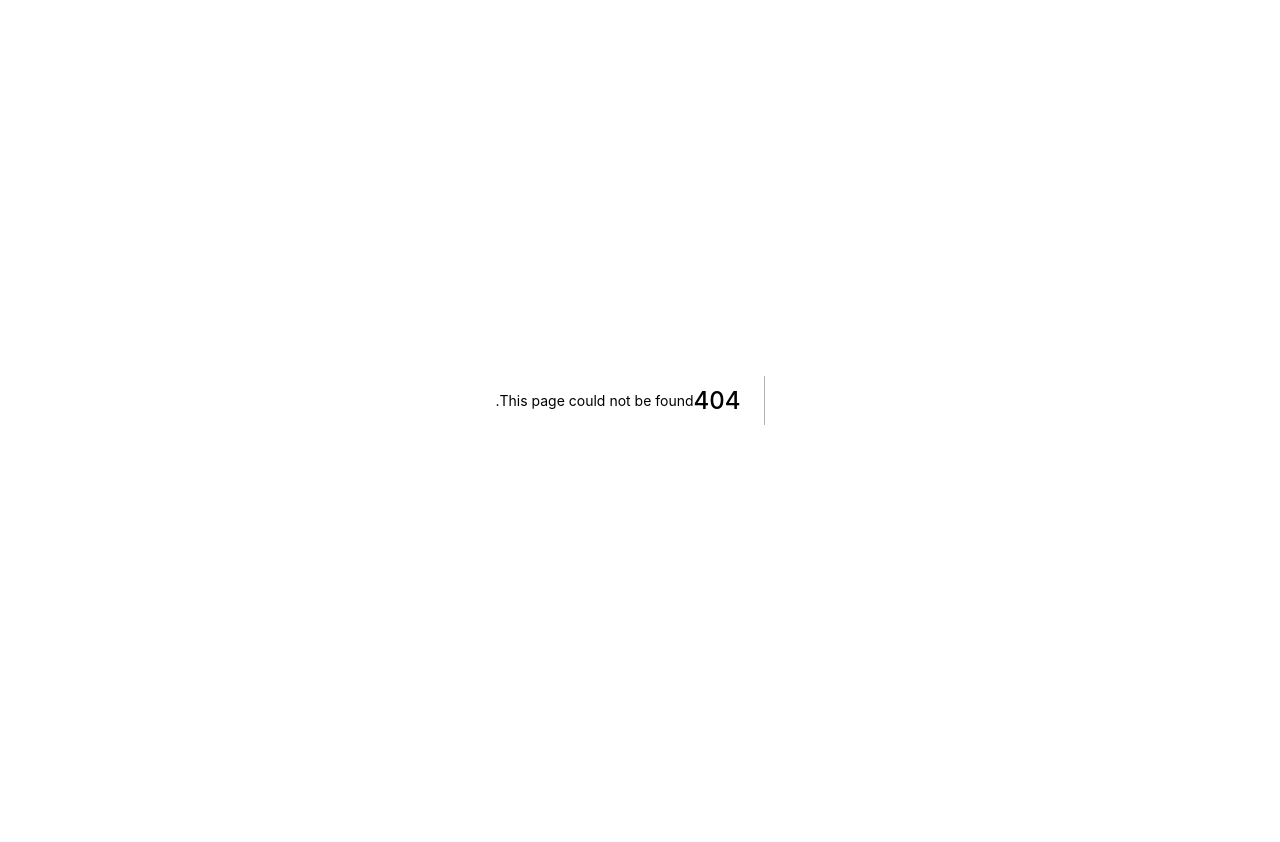
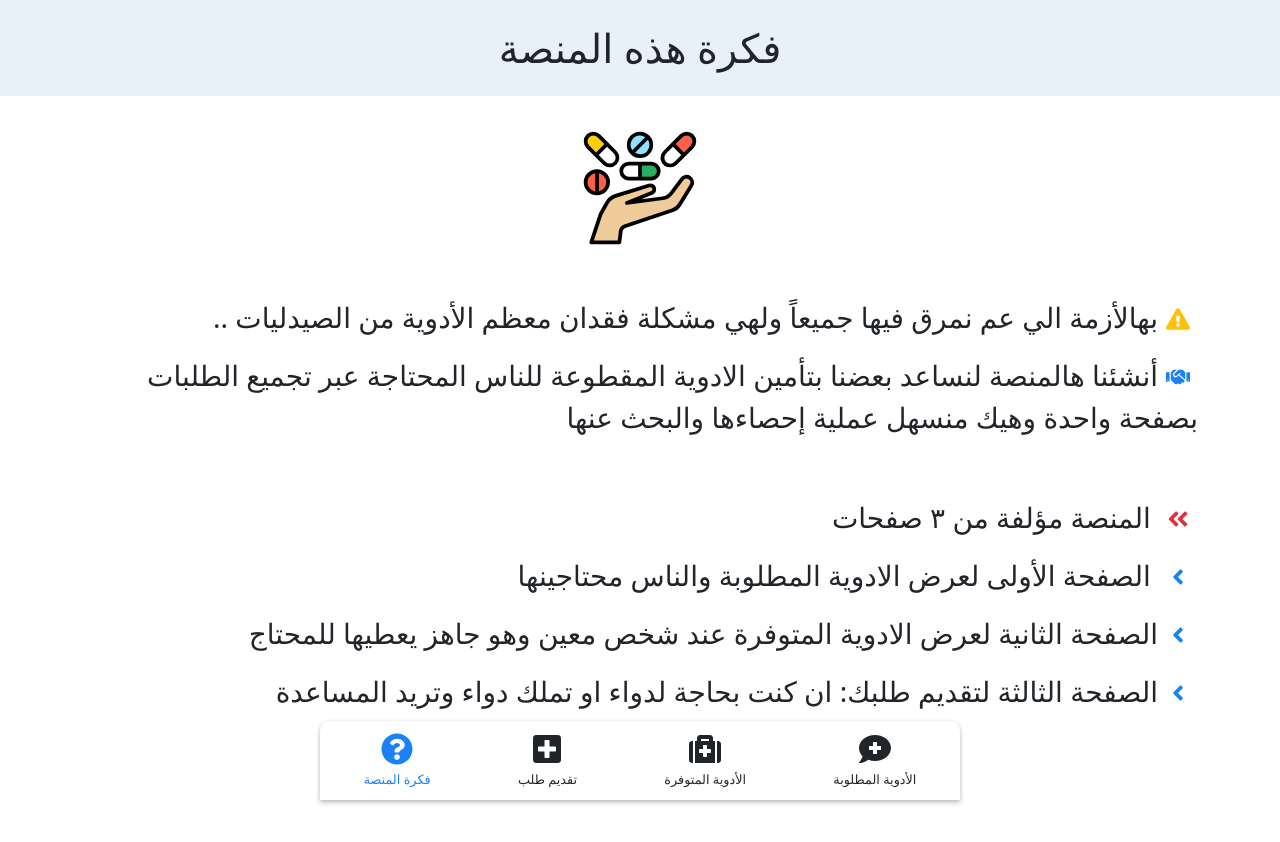
Before and after one commit to Hussein-Ali-Hassan/find-medicine, a Next.js app: page /about in a window 1280 px wide. Before the commit this address had no page. Shown: the top 842 px of the page. Before the commit the page ends 800 px from the top, so only its background shows below. Built offline with nearby package versions, Linux system fonts and the light colour scheme.

Commit message:
add about page

```diff
--- a/components/layout/Navbar.js
+++ b/components/layout/Navbar.js
@@ -1,6 +1,11 @@
 /* eslint-disable @next/next/link-passhref */
 import Link from "next/link";
-import { FaMedkit, FaCommentMedical, FaPlusSquare } from "react-icons/fa";
+import {
+  FaMedkit,
+  FaCommentMedical,
+  FaPlusSquare,
+  FaQuestionCircle,
+} from "react-icons/fa";
 
 export default function Navbar({ currentPage }) {
   return (
@@ -12,7 +17,7 @@ export default function Navbar({ currentPage }) {
               currentPage === "help" ? "text-primary" : ""
             }`}
           >
-            <FaCommentMedical className="fs-3" />
+            <FaCommentMedical className="fs-2" />
             <span>الأدوية المطلوبة</span>
           </div>
         </Link>
@@ -22,7 +27,7 @@ export default function Navbar({ currentPage }) {
               currentPage === "home" ? "text-primary" : ""
             }`}
           >
-            <FaMedkit className="fs-3" />
+            <FaMedkit className="fs-2" />
             <span>الأدوية المتوفرة</span>
           </div>
         </Link>{" "}
@@ -32,8 +37,18 @@ export default function Navbar({ currentPage }) {
               currentPage === "add" ? "text-primary" : ""
             }`}
           >
-            <FaPlusSquare className="fs-3" />
+            <FaPlusSquare className="fs-2" />
             <span>تقديم طلب</span>
+          </div>
+        </Link>
+        <Link href="/about">
+          <div
+            className={`my-nav-item ${
+              currentPage === "about" ? "text-primary" : ""
+            }`}
+          >
+            <FaQuestionCircle className="fs-2" />
+            <span> فكرة المنصة</span>
           </div>
         </Link>
       </nav>
--- /dev/null
+++ b/pages/about.js
@@ -0,0 +1,52 @@
+import {
+  FaExclamationTriangle,
+  FaHandshake,
+  FaAngleDoubleLeft,
+  FaAngleLeft,
+} from "react-icons/fa";
+
+import Navbar from "@/components/layout/Navbar";
+
+export default function About() {
+  return (
+    <>
+      <Navbar currentPage="about" />
+      <h1 className="text-center bg-light p-3 py-4">فكرة هذه المنصة</h1>
+
+      <div className="container mb-4 pb-8 fs-3">
+        <div className="text-center">
+          <img src="icon/drug.svg" width="120" className="m-auto mt-4 mb-5" />
+        </div>
+        <p>
+          <FaExclamationTriangle className="fs-4 text-warning mx-2 mb-1" />
+          بهالأزمة الي عم نمرق فيها جميعاً ولهي مشكلة فقدان معظم الأدوية من
+          الصيدليات ..
+        </p>
+        <p>
+          <FaHandshake className="fs-4 text-primary mx-2 mb-1" />
+          أنشئنا هالمنصة لنساعد بعضنا بتأمين الادوية المقطوعة للناس المحتاجة عبر
+          تجميع الطلبات بصفحة واحدة وهيك منسهل عملية إحصاءها والبحث عنها
+        </p>
+        <br />
+        <p>
+          <FaAngleDoubleLeft className="fs-4 text-danger mx-2 mb-1" /> المنصة
+          مؤلفة من ٣ صفحات
+        </p>
+        <p>
+          <FaAngleLeft className="fs-4 text-primary mx-2 mb-1" /> الصفحة الأولى
+          لعرض الادوية المطلوبة والناس محتاجينها
+        </p>
+        <p>
+          <FaAngleLeft className="fs-4 text-primary mx-2 mb-1" />
+          الصفحة الثانية لعرض الادوية المتوفرة عند شخص معين وهو جاهز يعطيها
+          للمحتاج
+        </p>
+        <p>
+          <FaAngleLeft className="fs-4 text-primary mx-2 mb-1" />
+          الصفحة الثالثة لتقديم طلبك: ان كنت بحاجة لدواء او تملك دواء وتريد
+          المساعدة
+        </p>
+      </div>
+    </>
+  );
+}
--- a/pages/add.js
+++ b/pages/add.js
@@ -5,6 +5,7 @@ export default function Add() {
   return (
     <>
       <Navbar currentPage="add" />
+      <h1 className="text-center bg-light p-3 py-4">طلب أو تقديم دواء</h1>
       <MedicineForm />
     </>
   );
--- a/styles/globals.scss
+++ b/styles/globals.scss
@@ -20,7 +20,6 @@ a {
 @import "./medicine-card.scss";
 @import "./medicine-form.scss";
 @import "./spinner.scss";
-@import "./intro-slider.scss";
 
 .object-fit {
   object-fit: cover;
--- a/styles/intro-slider.scss
+++ /dev/null
@@ -1,23 +0,0 @@
-.slide-container {
-  position: absolute;
-  top: 0;
-  background-color: #fff;
-  width: 100vw;
-  height: 100vh;
-  display: grid;
-  place-items: center;
-  z-index: 20;
-
-  img {
-    width: 300px;
-    object-fit: cover;
-  }
-  .slide-content {
-    display: flex;
-    flex-direction: column;
-    justify-content: center;
-    align-items: center;
-    max-width: 350px;
-    margin: auto;
-  }
-}
--- a/styles/medicine-form.scss
+++ b/styles/medicine-form.scss
@@ -6,7 +6,7 @@
 
 .medicine-form {
   max-width: 325px;
-  margin: 3rem auto 8.2rem auto;
+  margin: 0 auto 8.2rem auto;
   border-radius: 7px;
   box-shadow: 0 2px 5px rgba(0, 0, 0, 0.3);
 }
--- a/styles/nav.scss
+++ b/styles/nav.scss
@@ -20,7 +20,7 @@
   cursor: pointer;
   span {
     margin-top: 5px;
-    font-size: 0.9rem;
+    font-size: 0.8rem;
   }
 }
 
```
Also changed, not shown: components/medicine/CombinedMedicineForm.js (+18 -7 lines), components/utils/IntroSlider.js (deleted, +0 -53 lines), pages/index.js (+0 -7 lines), public/icon/drug.svg (added).
